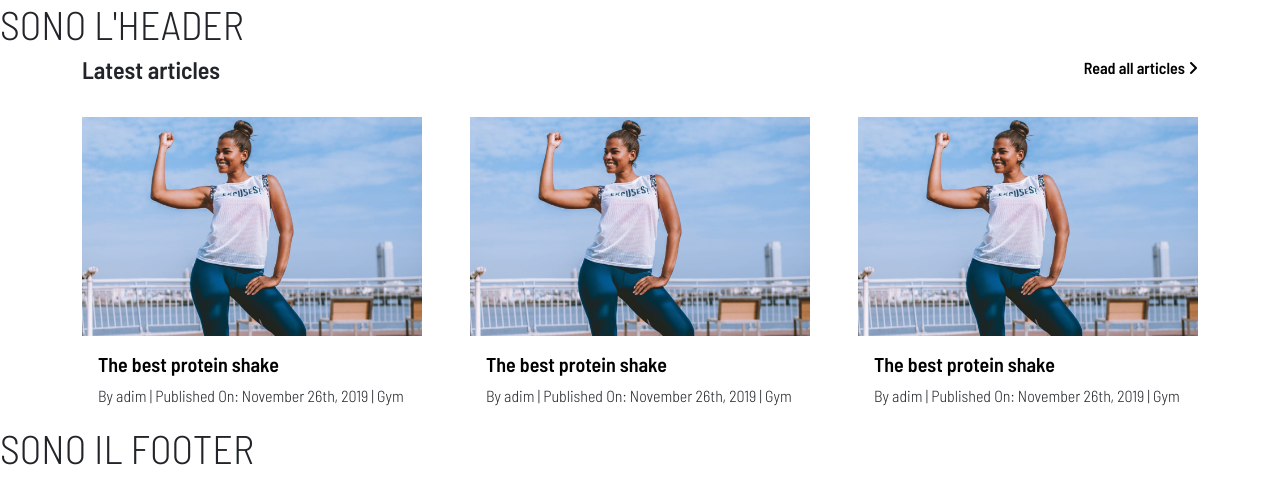
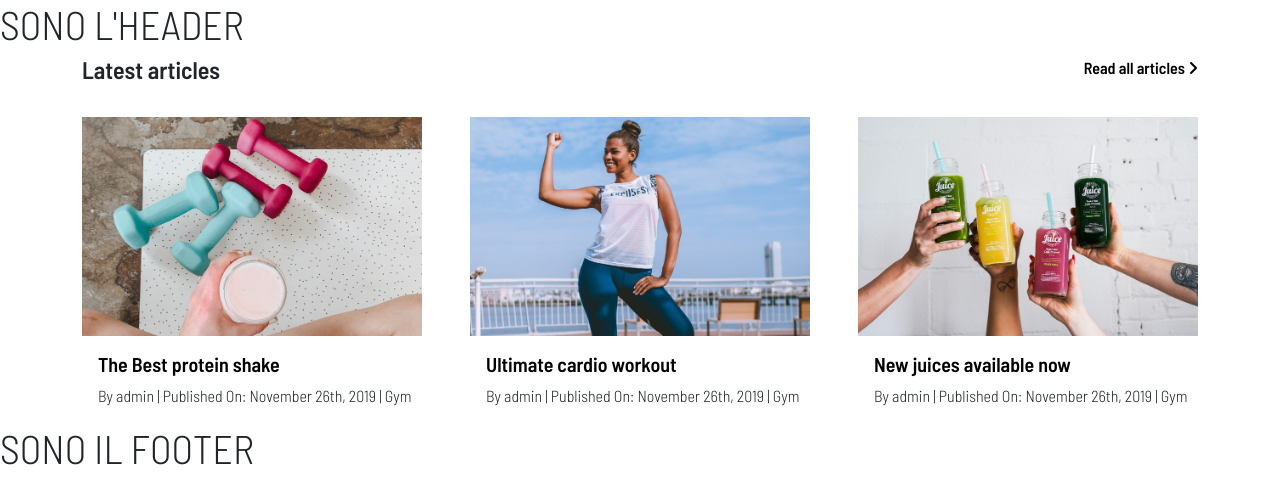
Before and after one commit to emilianogastaldo/proj-html-vuejs, a Vue app: page / in a window 1280 px wide. Shown: the top 504 px of the page. Built offline with nearby package versions, Linux system fonts and the light colour scheme.

Commit message:
created card article section

```diff
--- a/src/components/main/ArticleSection.vue
+++ b/src/components/main/ArticleSection.vue
@@ -1,6 +1,15 @@
 <script>
+import { articleDatas } from '../../data/index.js';
+import CardArticleSection from './CardArticleSection.vue';
 export default {
-    name: 'ArticleSection'
+    name: 'ArticleSection',
+    data: () => ({
+        articleDatas
+    }),
+    components: {
+        CardArticleSection
+    }
+
 }
 </script>
 
@@ -18,27 +27,7 @@ export default {
                 </div>
                 <div class="col-12">
                     <ul class="d-flex gap-5 mt-4">
-                        <li>
-                            <a href="#"><img class="img-fluid" src="../../assets/images/blog1-2x-1200x773.jpg" alt=""></a>
-                            <div class="mt-3 ms-3">
-                                <h5><a href="#" class="title">The best protein shake</a></h5>
-                                <p>By adim | Published On: November 26th, 2019 | Gym</p>
-                            </div>
-                        </li>
-                        <li>
-                            <a href="#"><img class="img-fluid" src="../../assets/images/blog1-2x-1200x773.jpg" alt=""></a>
-                            <div class="mt-3 ms-3">
-                                <h5><a href="#" class="title">The best protein shake</a></h5>
-                                <p>By adim | Published On: November 26th, 2019 | Gym</p>
-                            </div>
-                        </li>
-                        <li>
-                            <a href="#"><img class="img-fluid" src="../../assets/images/blog1-2x-1200x773.jpg" alt=""></a>
-                            <div class="mt-3 ms-3">
-                                <h5><a href="#" class="title">The best protein shake</a></h5>
-                                <p>By adim | Published On: November 26th, 2019 | Gym</p>
-                            </div>
-                        </li>
+                        <CardArticleSection v-for="article in articleDatas" :key="article.id" :article="article" />
                     </ul>
                 </div>
             </div>
@@ -60,11 +49,5 @@ ul {
     list-style-type: none;
     margin: 0;
     padding: 0;
-
-    li {
-        display: flex;
-        flex-direction: column;
-    }
-
 }
 </style>
--- /dev/null
+++ b/src/components/main/CardArticleSection.vue
@@ -0,0 +1,34 @@
+<script>
+export default {
+    name: 'CardArticleSection',
+    props: {
+        article: Object
+    },
+    computed: {
+        articleImg() {
+            return new URL(`../../assets/images/${this.article.img}`, import.meta.url).href;
+        }
+    }
+}
+</script>
+
+<template>
+    <li>
+        <a :href="article.url"><img class="img-fluid" :src="articleImg" :alt="article.alt"></a>
+        <div class="mt-3 ms-3">
+            <h5><a href="#" class="title">{{ article.title }}</a></h5>
+            <p>By {{ article.creator }} | Published On: {{ article.date }} | {{ article.subject }}</p>
+        </div>
+    </li>
+</template>
+
+<style lang="scss" scoped>
+.title {
+    font-weight: 600;
+}
+
+a {
+    text-decoration: none;
+    color: black;
+}
+</style>
```
